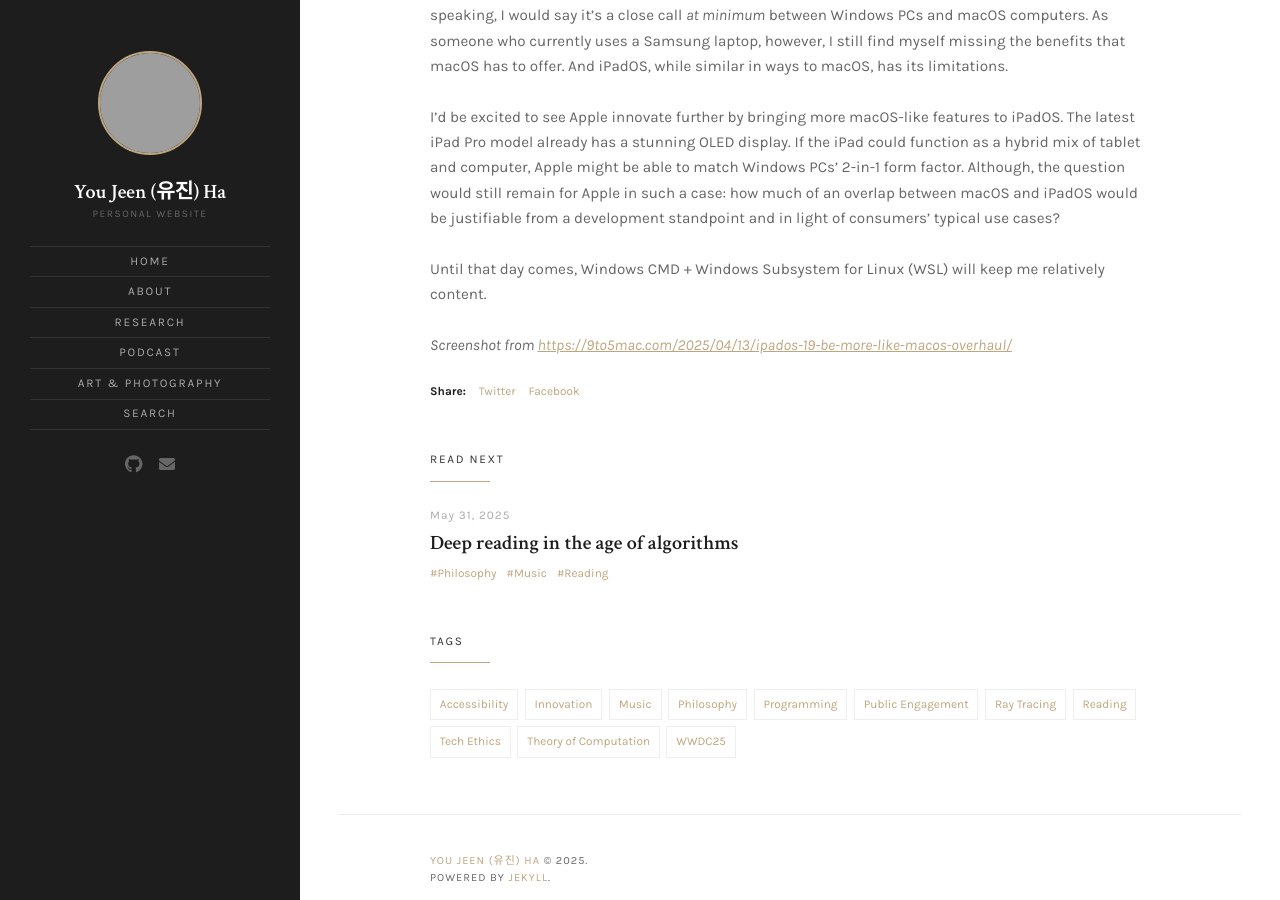
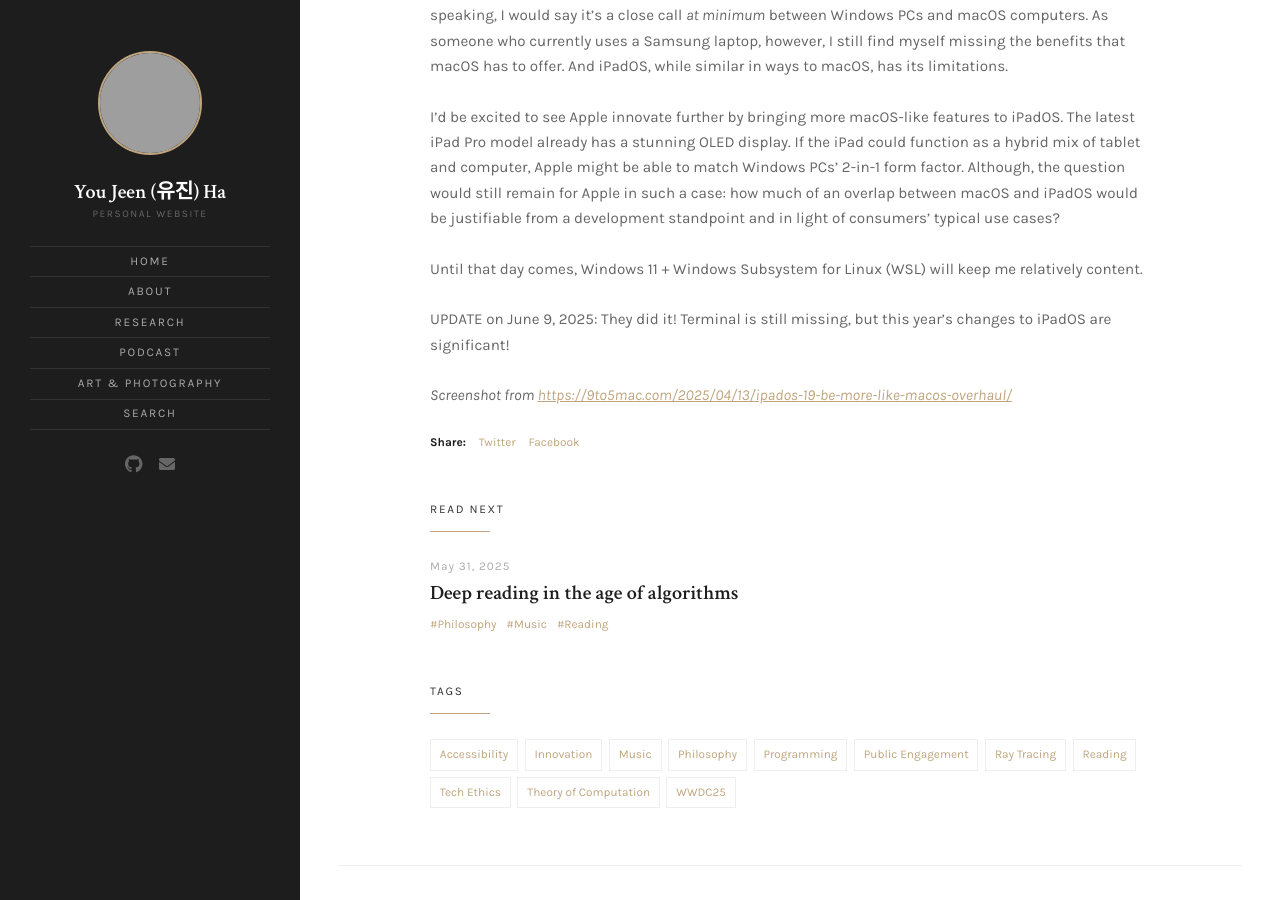
Before and after one commit to hyoujeen/hyoujeen.github.io, a Jekyll site: the page built from _posts/2025-06-08-could-ipados-become-more-like-macos.md, in a window 1280 px wide and 900 px high, scrolled down 1643 px, cut to the strip 0-900 px from the top of the window. Built offline with Jekyll 4.4.1, drawn with Linux system fonts in a browser that asks for light colours; grey boxes are pictures that could not be loaded.

Commit message:
Update 2025-06-08-could-ipados-become-more-like-macos.md

```diff
--- a/_posts/2025-06-08-could-ipados-become-more-like-macos.md
+++ b/_posts/2025-06-08-could-ipados-become-more-like-macos.md
@@ -20,6 +20,8 @@ macOS clearly has numerous advantages. But, today's Windows PC laptops are catch
 
 I'd be excited to see Apple innovate further by bringing more macOS-like features to iPadOS. The latest iPad Pro model already has a stunning OLED display. If the iPad could function as a hybrid mix of tablet and computer, Apple might be able to match Windows PCs' 2-in-1 form factor. Although, the question would still remain for Apple in such a case: how much of an overlap between macOS and iPadOS would be justifiable from a development standpoint and in light of consumers' typical use cases?
 
-Until that day comes, Windows CMD + Windows Subsystem for Linux (WSL) will keep me relatively content.
+Until that day comes, Windows 11 + Windows Subsystem for Linux (WSL) will keep me relatively content.
+
+UPDATE on June 9, 2025: They did it! Terminal is still missing, but this year's changes to iPadOS are significant!
 
 <i>Screenshot from [https://9to5mac.com/2025/04/13/ipados-19-be-more-like-macos-overhaul/](https://9to5mac.com/2025/04/13/ipados-19-be-more-like-macos-overhaul/){:target="_blank"}</i>
```
